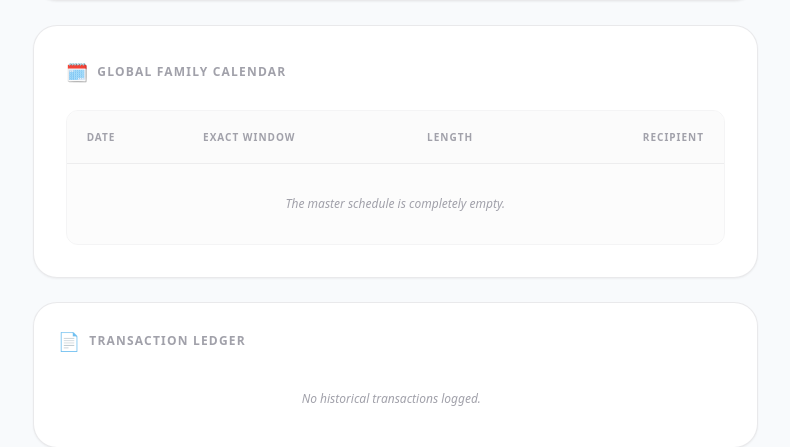
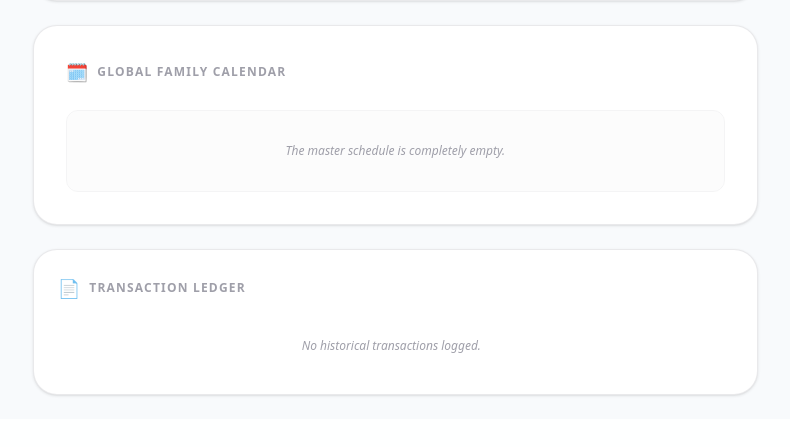
Before and after one commit to LiamN-Dev/massage-hours, a Flask app: template templates/dashboard.html in a window 1280 px wide. Shown: the part 594-1041 px from the top of the page, without its empty margins (434-1224 px from the left). After the commit the page ends 991 px from the top, so only its background shows below. Run offline with Flask 3, Linux system fonts and the light colour scheme; the template is opened without the code that fills it: values that come from a table or form of the project are taken from there, others are empty; some libraries are stand-ins or nearby versions.

Commit message:
Update dashboard.html

```diff
--- a/templates/dashboard.html
+++ b/templates/dashboard.html
@@ -4,7 +4,7 @@
     <meta charset="UTF-8">
     <meta name="viewport" content="width=device-width, initial-scale=1.0">
     <title>Family Lounge Dashboard</title>
-    <script src="https://cdn.tailwindcss.com"></script>
+    <script src="https://cdn.jsdelivr.net/npm/@tailwindcss/browser@4"></script>
     <style>
         body { font-family: system-ui, -apple-system, sans-serif; }
 
@@ -129,7 +129,6 @@
                             <form action="/book-slot/{{ slot.id }}" method="POST" class="mt-auto pt-5 border-t border-zinc-200/60">
                                 {% if slot.slot_type == 'window' %}
                                     <div class="mb-4 space-y-3">
-                                        <!-- START TIME SELECTORS -->
                                         <div class="bg-white border border-zinc-200 rounded-xl p-3 shadow-sm">
                                             <label class="block text-[10px] font-bold uppercase tracking-wider text-zinc-500 mb-2">Book Start Time:</label>
                                             <div class="flex gap-1.5 items-center">
@@ -141,12 +140,11 @@
                                                     {% for m in range(0, 60, 5) %}<option value="{{ '%02d' % m }}">{{ '%02d' % m }}</option>{% endfor %}
                                                 </select>
                                                 <select name="start_ampm" class="w-full p-2 text-center bg-zinc-50 border border-zinc-200 text-xs font-semibold rounded-lg focus:ring-2 focus:ring-indigo-500/20 outline-none cursor-pointer">
-                                                    <option value="PM">PM</option><option value="AM">AM</option>
+                                                    <option value="AM">AM</option><option value="PM">PM</option>
                                                 </select>
                                             </div>
                                         </div>
 
-                                        <!-- END TIME SELECTORS -->
                                         <div class="bg-white border border-zinc-200 rounded-xl p-3 shadow-sm">
                                             <label class="block text-[10px] font-bold uppercase tracking-wider text-zinc-500 mb-2">Book End Time:</label>
                                             <div class="flex gap-1.5 items-center">
@@ -158,7 +156,7 @@
                                                     {% for m in range(0, 60, 5) %}<option value="{{ '%02d' % m }}">{{ '%02d' % m }}</option>{% endfor %}
                                                 </select>
                                                 <select name="end_ampm" class="w-full p-2 text-center bg-zinc-50 border border-zinc-200 text-xs font-semibold rounded-lg focus:ring-2 focus:ring-indigo-500/20 outline-none cursor-pointer">
-                                                    <option value="PM">PM</option><option value="AM">AM</option>
+                                                    <option value="AM">AM</option><option value="PM">PM</option>
                                                 </select>
                                             </div>
                                         </div>
@@ -226,14 +224,6 @@
                 </h3>
                 <div class="overflow-x-auto rounded-xl border border-zinc-100">
                     <table class="w-full text-left text-sm whitespace-nowrap">
-                        <thead class="bg-zinc-50/80 border-b border-zinc-200/60">
-                            <tr class="text-zinc-400 text-[10px] uppercase tracking-widest">
-                                <th class="px-5 py-4 font-bold">Date</th>
-                                <th class="px-5 py-4 font-bold">Exact Window</th>
-                                <th class="px-5 py-4 font-bold">Length</th>
-                                <th class="px-5 py-4 font-bold text-right">Recipient</th>
-                            </tr>
-                        </thead>
                         <tbody class="divide-y divide-zinc-100">
                             {% for slot, recipient in all_approved %}
                                 <tr class="hover:bg-indigo-50/30 transition-colors duration-200 group">
```
